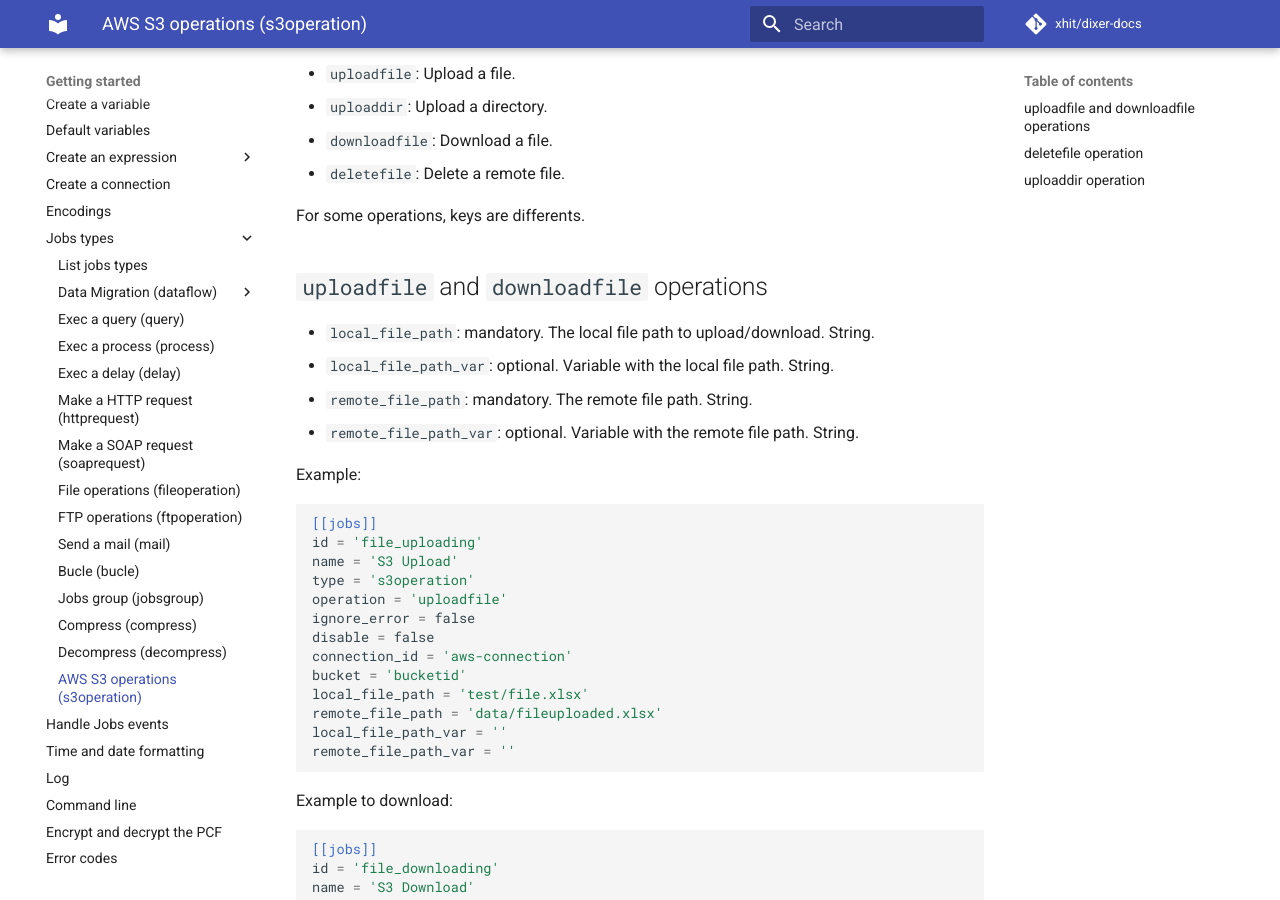
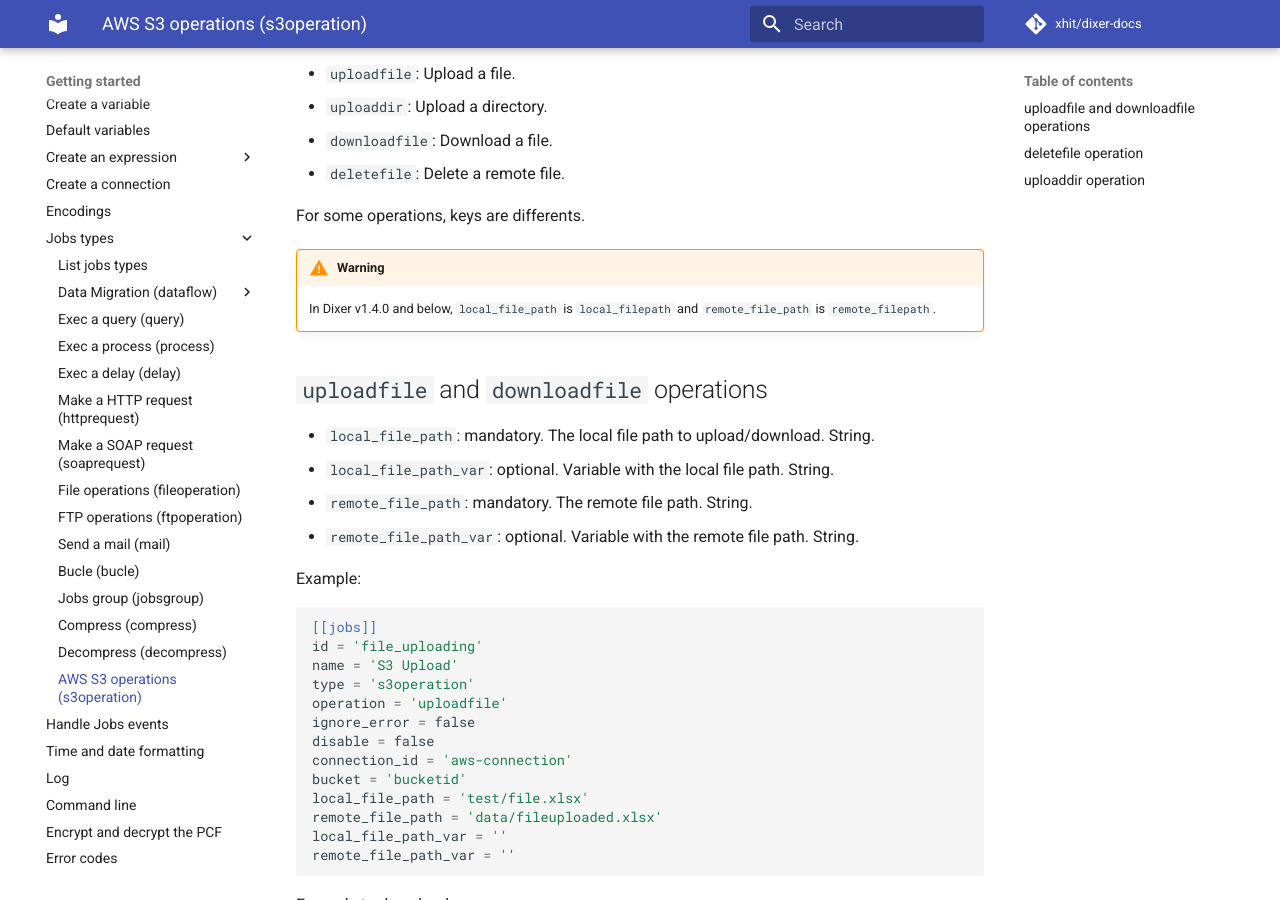
Before and after one commit to Dixer-ETL/dixer-docs, an MkDocs documentation site: the page built from docs/documentation/jobs/S3-operations.md, in a window 1280 px wide and 900 px high, scrolled down 359 px. Built offline with MkDocs 1.6.1 and Material for MkDocs 9.7.7, drawn with Linux system fonts in a browser that asks for light colours; comment, search, counter and statistics services are not loaded.

Commit message:
Add warning about local and remote file path changes

```diff
--- a/docs/documentation/jobs/S3-operations.md
+++ b/docs/documentation/jobs/S3-operations.md
@@ -14,6 +14,9 @@ This job type has a key to define the file operation. The key is `operation` and
 - `deletefile`: Delete a remote file.
 
 For some operations, keys are differents.
+
+!!! warning
+    In Dixer v1.4.0 and below, `local_file_path` is `local_filepath` and `remote_file_path` is `remote_filepath`.
 
 ## `uploadfile` and `downloadfile` operations
 
```
Also changed, not shown: docs/documentation/jobs/FTP-operations.md (+3 -0 lines).
